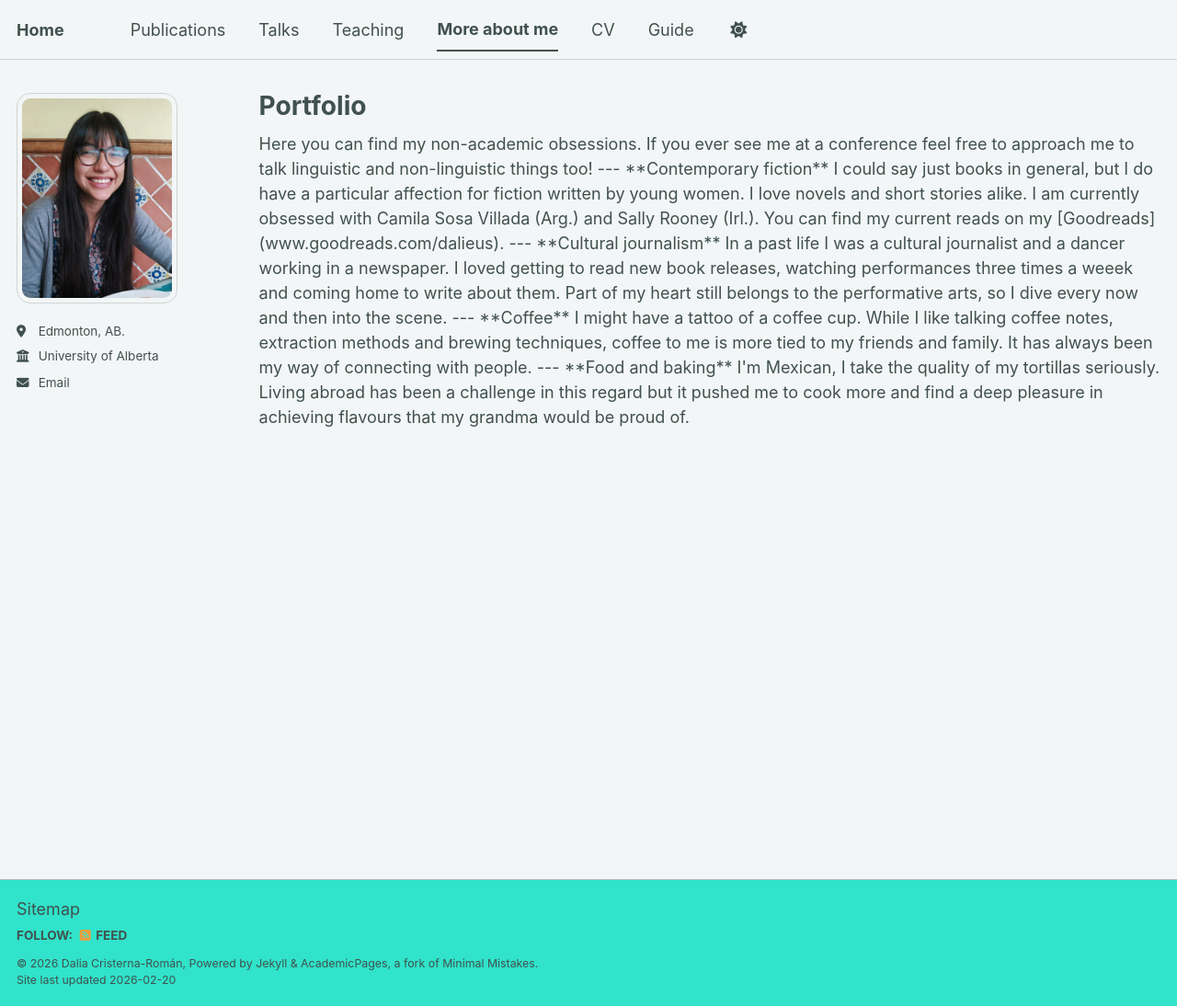
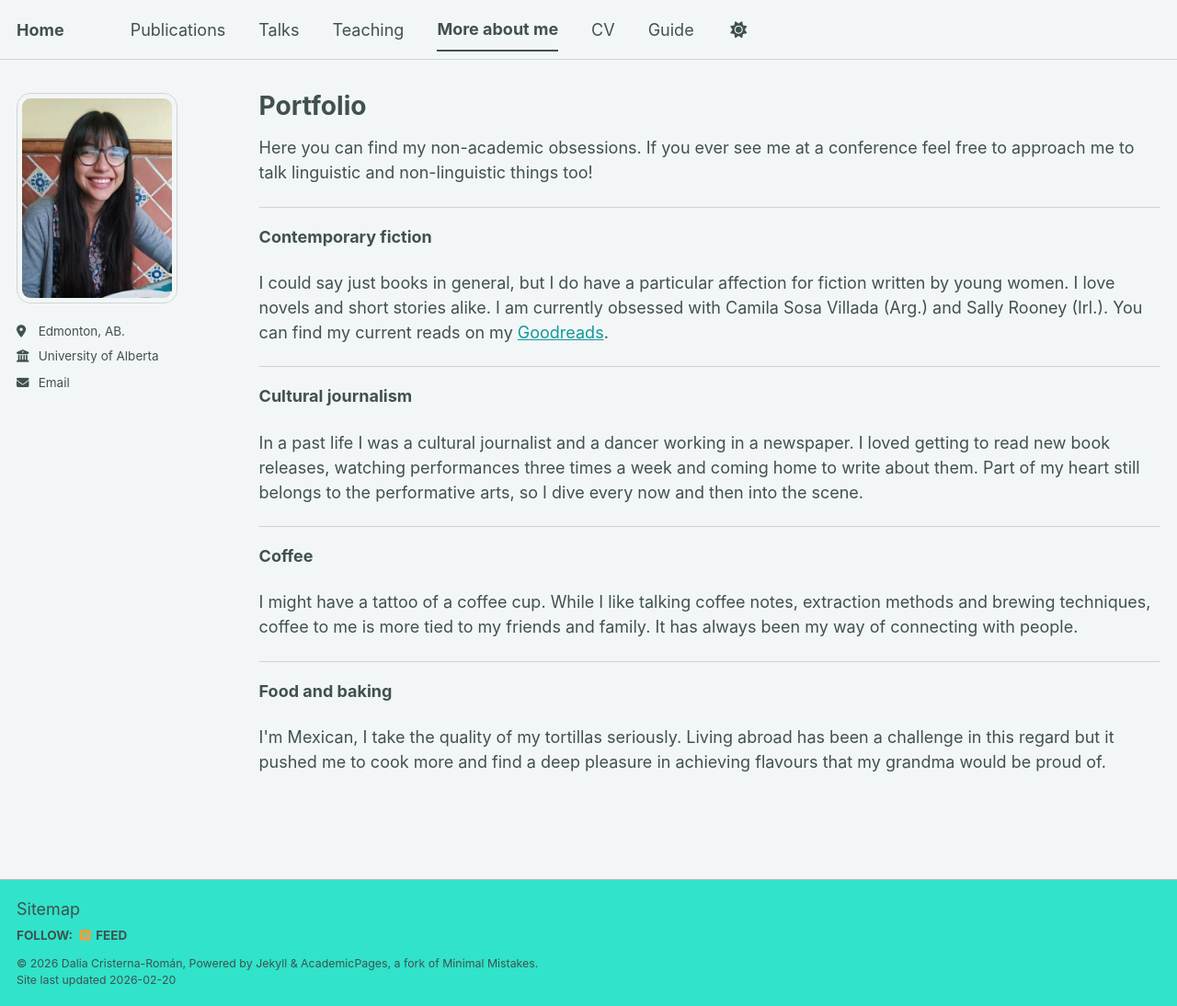
Before and after one commit to daliacristernaroman/dcr3.github.io, a Jekyll site: the page built from _pages/portfolio.html, in a window 1280 px wide and 1094 px high. Shown: the whole window at 92% size. Built offline with Jekyll 4.4.1, drawn with Linux system fonts in a browser that asks for light colours; a script bundle is joined from its source files by our own code; library files that are not in the unit come from our copies.

Commit message:
Enhance portfolio.html with new content and links
Updated portfolio page to improve formatting and add links.

```diff
--- a/_pages/portfolio.html
+++ b/_pages/portfolio.html
@@ -7,27 +7,39 @@ author_profile: true
 
 {% include base_path %}
 
+<p>
 Here you can find my non-academic obsessions. If you ever see me at a conference feel free to approach me to talk linguistic and non-linguistic things too!
+</p>
 
----
-**Contemporary fiction**
+<hr>
 
-I could say just books in general, but I do have a particular affection for fiction written by young women. I love novels and short stories alike. I am currently obsessed with Camila Sosa Villada (Arg.) and Sally Rooney (Irl.). You can find my current reads on my [Goodreads](www.goodreads.com/dalieus).
+<p><strong>Contemporary fiction</strong></p>
 
----
+<p>
+I could say just books in general, but I do have a particular affection for fiction written by young women. I love novels and short stories alike. I am currently obsessed with Camila Sosa Villada (Arg.) and Sally Rooney (Irl.). You can find my current reads on my
+<a href="https://www.goodreads.com/dalieus">Goodreads</a>.
+</p>
 
-**Cultural journalism**
+<hr>
 
-In a past life I was a cultural journalist and a dancer working in a newspaper. I loved getting to read new book releases, watching performances three times a weeek and coming home to write about them. Part of my heart still belongs to the performative arts, so I dive every now and then into the scene.
+<p><strong>Cultural journalism</strong></p>
 
----
+<p>
+In a past life I was a cultural journalist and a dancer working in a newspaper. I loved getting to read new book releases, watching performances three times a week and coming home to write about them. Part of my heart still belongs to the performative arts, so I dive every now and then into the scene.
+</p>
 
-**Coffee**
+<hr>
 
+<p><strong>Coffee</strong></p>
+
+<p>
 I might have a tattoo of a coffee cup. While I like talking coffee notes, extraction methods and brewing techniques, coffee to me is more tied to my friends and family. It has always been my way of connecting with people.
+</p>
 
----
+<hr>
 
-**Food and baking**
+<p><strong>Food and baking</strong></p>
 
+<p>
 I'm Mexican, I take the quality of my tortillas seriously. Living abroad has been a challenge in this regard but it pushed me to cook more and find a deep pleasure in achieving flavours that my grandma would be proud of.
+</p>
```
